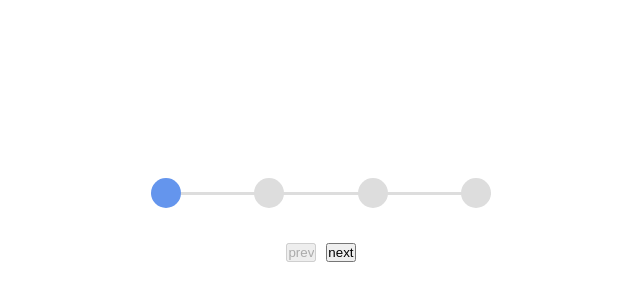
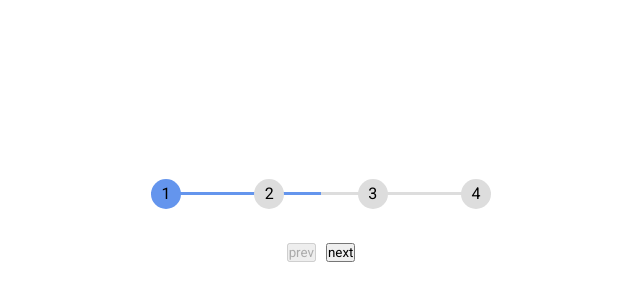
Before and after one commit to dfrcode/progress_steps, a plain HTML site: page index.html in a window 1280 px wide. Shown: the part 178-478 px from the top of the page, 319-959 px from the left. Drawn offline with Linux system fonts and the light colour scheme.

Commit message:
fix styles

```diff
--- a/index.html
+++ b/index.html
@@ -15,15 +15,15 @@
         <div class="progress_steps_box">
             <div class="progress_steps_box_line"></div>
             <div class="progress_steps_box_list">
-                <div class="progress_steps_box_list_item active"></div>
-                <div class="progress_steps_box_list_item"></div>
-                <div class="progress_steps_box_list_item"></div>
-                <div class="progress_steps_box_list_item"></div>
+                <div class="progress_steps_box_list_item active">1</div>
+                <div class="progress_steps_box_list_item">2</div>
+                <div class="progress_steps_box_list_item">3</div>
+                <div class="progress_steps_box_list_item">4</div>
             </div>
         </div>
         <div class="progress_steps_box">
             <div class="progress_steps_box_btn">
-                <input class="prev_btn" type="button" value="prev" disabled>
+                <input class="prev_btn" type="button" value="prev">
                 <input class="next_btn" type="button" value="next">
             </div>
         </div>
--- a/src/css/style.css
+++ b/src/css/style.css
@@ -1,4 +1,6 @@
+@import url('https://fonts.googleapis.com/css2?family=Roboto:ital,wght@0,100;0,300;0,400;0,500;0,700;0,900;1,100;1,300;1,400;1,500;1,700;1,900&display=swap');
 * {
+    font-family: 'Roboto', sans-serif;
     box-sizing: border-box;
     margin: 0;
     padding: 0;
@@ -44,7 +46,18 @@
     z-index: 99;
 }
 
+.progress_steps_box_line::after {
+    display: block;
+    content: '';
+    width: 50%;
+    height: 3px;
+    background-color: cornflowerblue;
+}
+
 .progress_steps_box_list_item {
+    display: flex;
+    justify-content: center;
+    align-items: center;
     cursor: pointer;
     border-radius: 50%;
     width: 30px;
@@ -64,6 +77,30 @@
     background-color: cornflowerblue;
 }
 
+
+/* .prev_btn,
+.next_btn {
+    cursor: pointer;
+    width: 100px;
+    height: 30px;
+    border-radius: 3px;
+    border: none;
+    outline: none;
+    color: #ffffff;
+    font-size: 14px;
+    background-color: cornflowerblue;
+}
+
+.prev_btn:hover,
+.next_btn:hover {
+    background-color: rgb(79, 113, 177);
+}
+
+.prev_btn:active,
+.next_btn:active {
+    background-color: rgb(119, 161, 238);
+} */
+
 .prev_btn {
     margin-right: 5px;
 }
--- a/src/js/script.js
+++ b/src/js/script.js
@@ -0,0 +1,17 @@
+const prev = document.querySelector('.prev_btn')
+const next = document.querySelector('.next_btn')
+
+const listItems = document.querySelectorAll('.progress_steps_box_list_item')
+const len = listItems.length
+
+prev.disabled = true
+
+let i = 0;
+next.addEventListener('click', () => {
+    if (i !== len - 1) {
+        prev.disabled = false
+        console.log(i++)
+    } else {
+        next.disabled = true
+    }
+})
```
